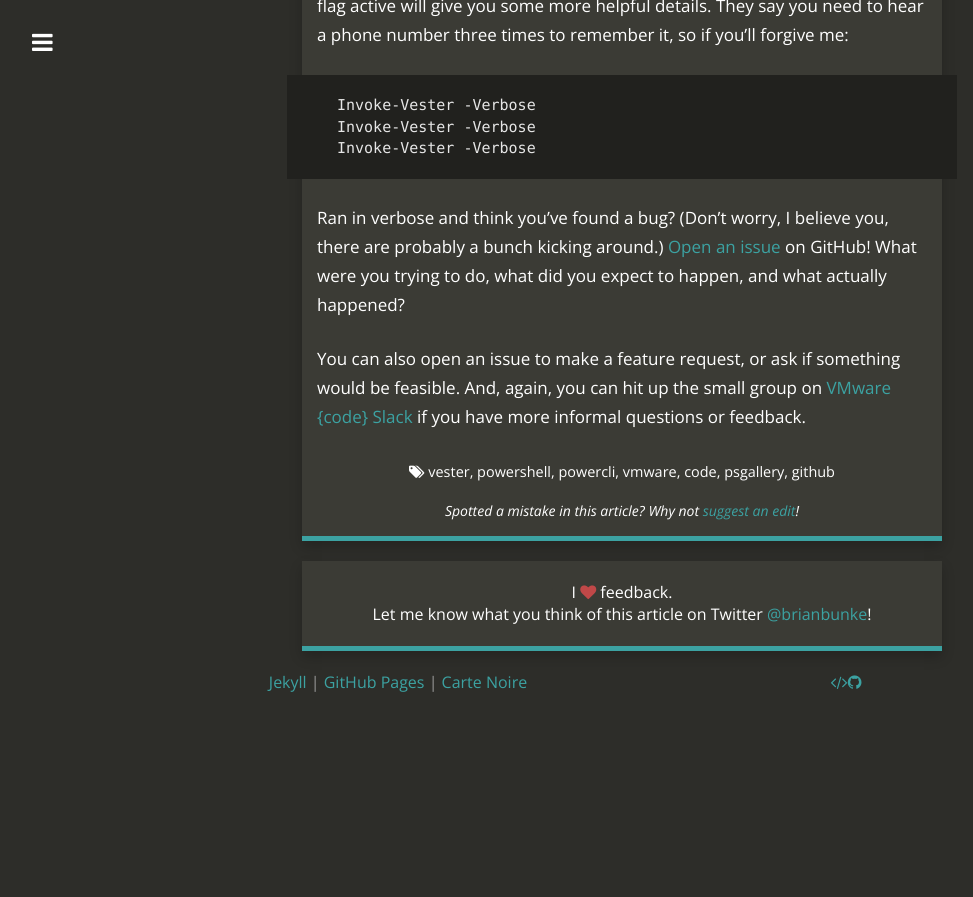
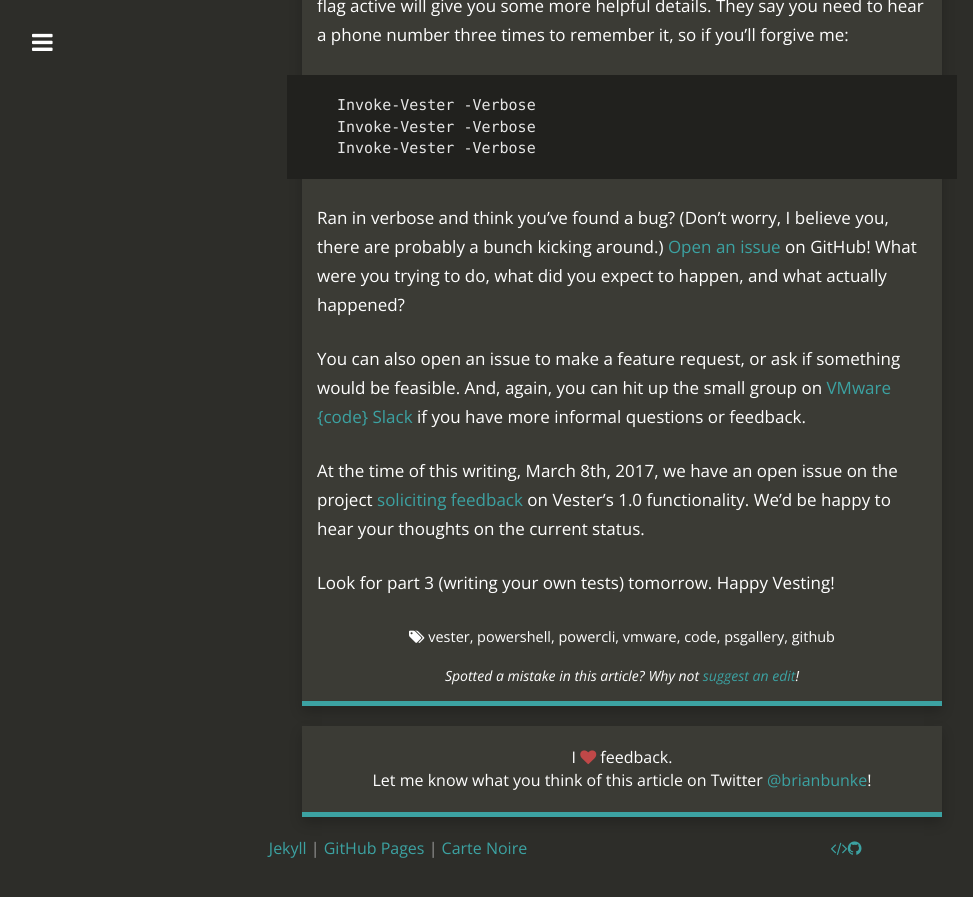
Before and after one commit to brianbunke/brianbunke.github.io, a Jekyll site: the page built from _posts/2017-03-08-vester-2-vest-harder.md, in a window 1280 px wide and 900 px high, scrolled down 5634 px. Shown: the top 897 px of the window, without its empty margins (18-991 px from the left). Built offline with Jekyll 4.4.1, drawn with Linux system fonts in a browser that asks for light colours; nearby versions of some CDN libraries; before the commit the page ends 6368 px from its top, so only the background shows below that.

Commit message:
Add the feedback issue link

```diff
--- a/_posts/2017-03-08-vester-2-vest-harder.md
+++ b/_posts/2017-03-08-vester-2-vest-harder.md
@@ -143,6 +143,10 @@ Ran in verbose and think you've found a bug? (Don't worry, I believe you, there
 
 You can also open an issue to make a feature request, or ask if something would be feasible. And, again, you can hit up the small group on [VMware {code} Slack] if you have more informal questions or feedback.
 
+At the time of this writing, March 8th, 2017, we have an open issue on the project [soliciting feedback] on Vester's 1.0 functionality. We'd be happy to hear your thoughts on the current status.
+
+Look for part 3 (writing your own tests) tomorrow. Happy Vesting!
+
 
 
 [Introducing Vester]: http://www.brianbunke.com/blog/2017/03/07/introducing-vester/
@@ -156,3 +160,4 @@ You can also open an issue to make a feature request, or ask if something would
 [GitLab]: https://gitlab.com
 [AppVeyor]: https://www.appveyor.com
 [Open an issue]: https://github.com/WahlNetwork/Vester/issues
+[soliciting feedback]: https://github.com/WahlNetwork/Vester/issues/91
```
